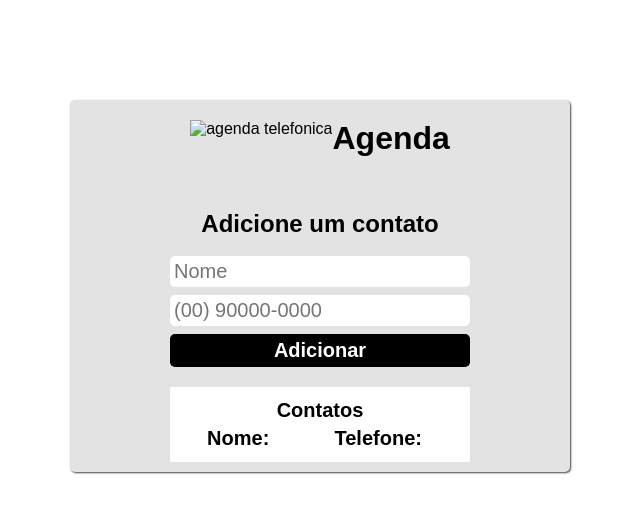
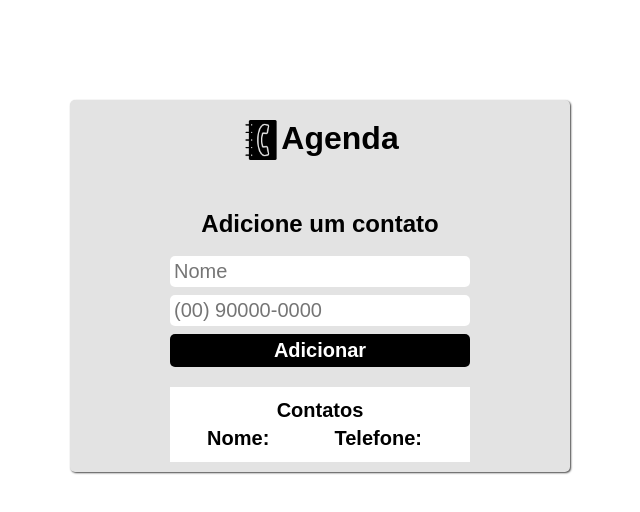
Before and after one commit to flaviorodrigs/agenda_contato, a plain HTML site: page index.html in a window 1280 px wide. Shown: the whole page, without its empty margins (320-960 px from the left). Drawn offline with Linux system fonts and the light colour scheme.

Commit message:
renomeando nome da imagem

```diff
--- a/index.html
+++ b/index.html
@@ -3,14 +3,14 @@
 <head>
   <meta charset="UTF-8">
   <meta name="viewport" content="width=device-width, initial-scale=1.0">
-  <link rel="shortcut icon" href="images/agenda.png" type="image/x-icon">
+  <link rel="shortcut icon" href="imagens/agenda.png" type="image/x-icon">
   <link rel="stylesheet" href="style.css">
   <title>Agenda de contatos</title>
 </head>
 <body>
   <div id="container">
     <header>
-      <img src="images/agenda.png" alt="agenda telefonica">
+      <img src="imagens/agenda.png" alt="agenda telefonica">
       <h1>Agenda</h1>
     </header>
     <main>
```
